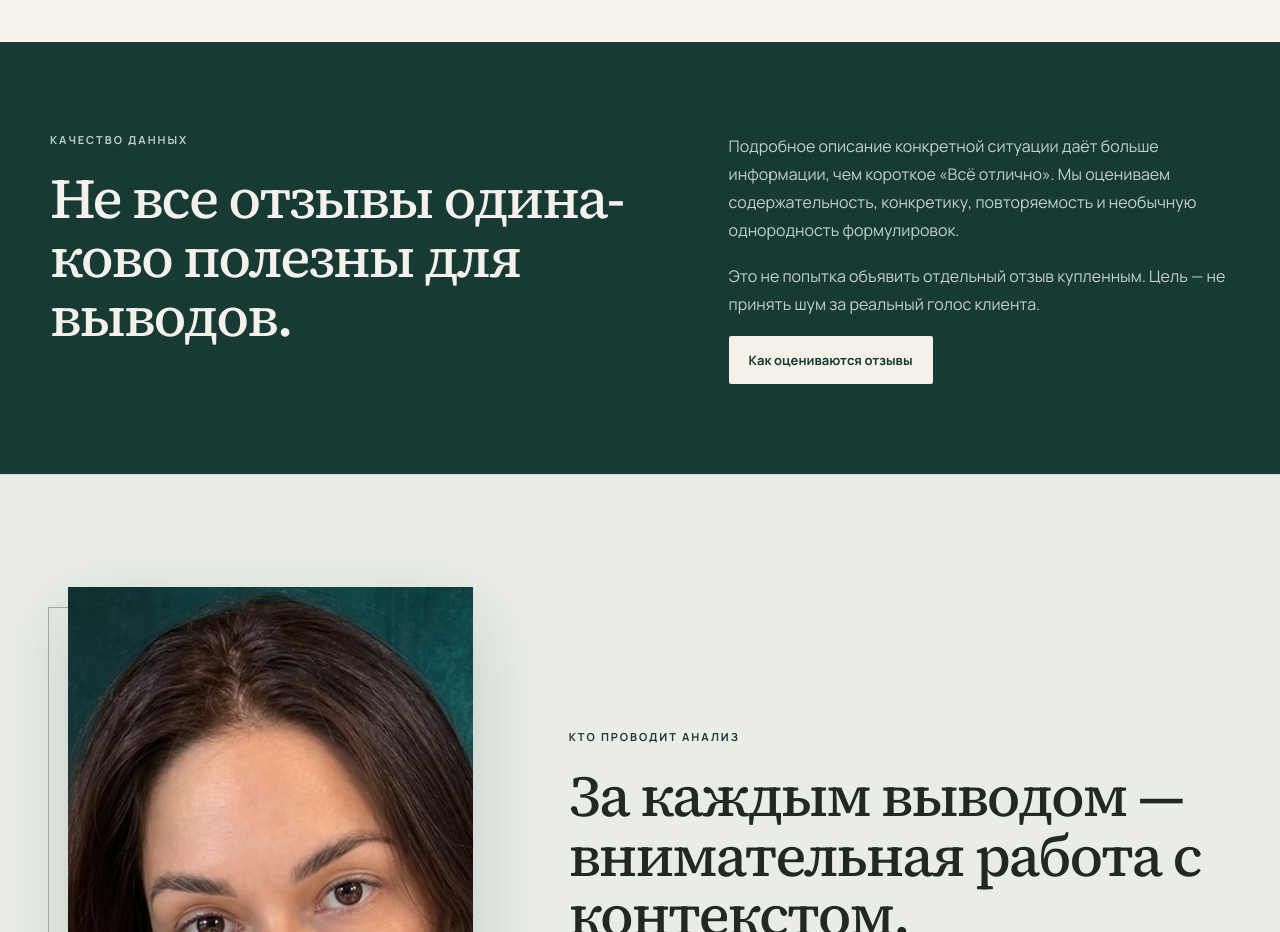
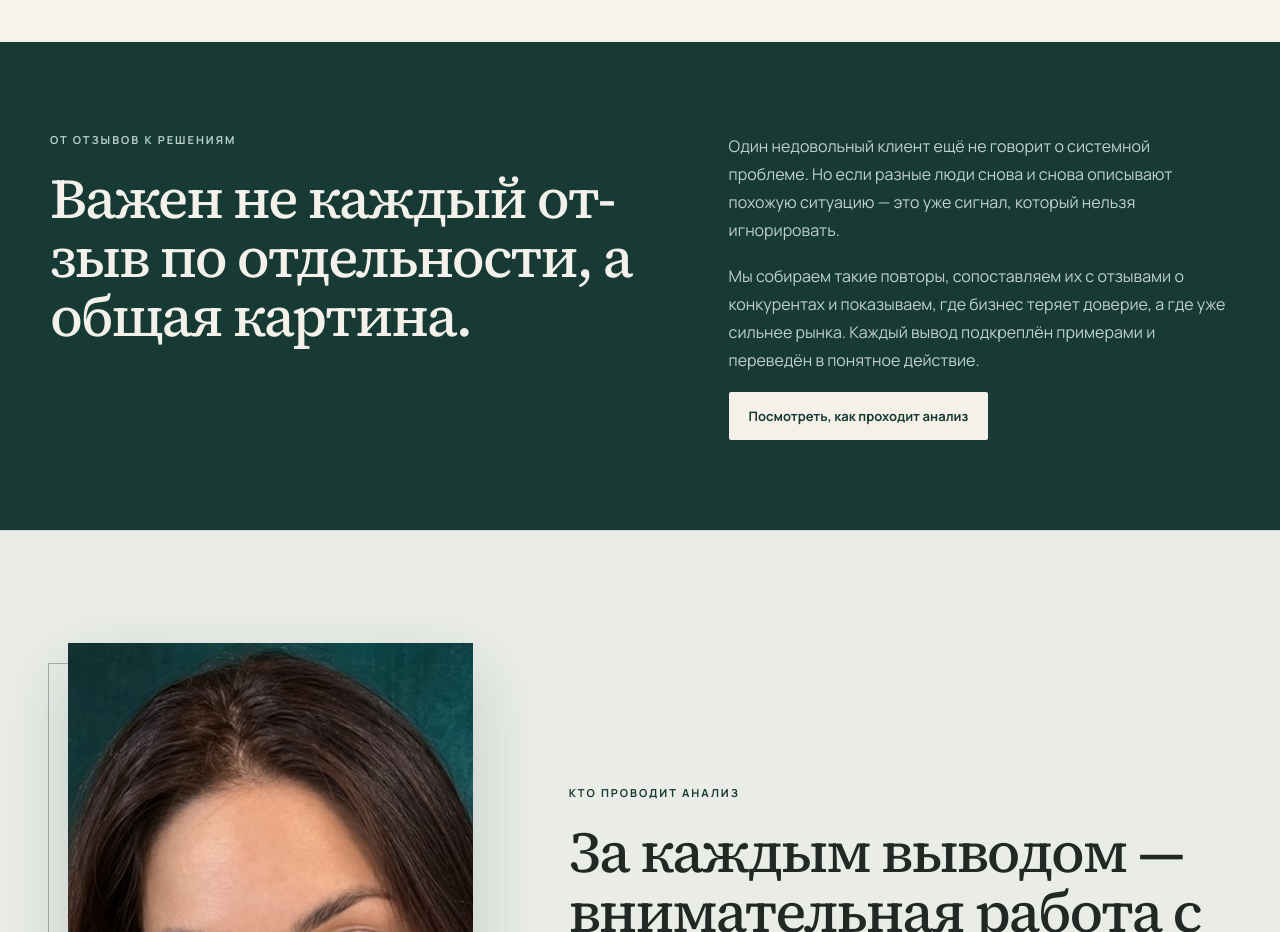
Before and after one commit to mariawinslow1/smart-go, a React (Vite) app: page / in a window 1280 px wide. Shown: the part 4300-5232 px from the top of the page. Built offline with nearby package versions, Linux system fonts and the light colour scheme.

Commit message:
Rewrite review analysis section

```diff
--- a/src/pages/Home.jsx
+++ b/src/pages/Home.jsx
@@ -23,7 +23,7 @@ export default function Home() {
     <Section eyebrow="Как строится работа" title="От массива отзывов — к ясной очередности действий." className="section-tinted"><div className="method-preview"><div><span>01</span><h3>Структурируем</h3><p>Приводим обратную связь к удобному виду и отделяем технический шум.</p></div><div><span>02</span><h3>Сопоставляем</h3><p>Ищем повторяющиеся темы, контекст, серьёзность и сильные стороны.</p></div><div><span>03</span><h3>Расставляем приоритеты</h3><p>Показываем, что проверить первым и почему это важно для клиента.</p></div></div><Link className="text-link" to="/method">Посмотреть методику <ArrowRight /></Link></Section>
     <Section eyebrow="Конкурентный контекст" title="Смотрим не только на ваш бизнес, но и на ожидания клиентов в категории."><div className="competitive-grid"><div className="competitive-intro"><p>По согласованным конкурентам анализируем открытые отзывы и сравниваем, какие темы повторяются у всех, а где конкретный бизнес заметно выигрывает или уступает.</p><p>Сильные практики конкурентов не копируются механически. Мы разбираем, почему клиенты их ценят, и предлагаем, как адаптировать этот опыт под процессы и возможности вашего бизнеса.</p></div><div className="competitive-points"><div><span>01</span><h3>Находим ориентиры</h3><p>Что клиенты особенно ценят у сильных игроков рынка.</p></div><div><span>02</span><h3>Видим разрывы</h3><p>Где ожидания клиентов уже выше привычного уровня вашего сервиса.</p></div><div><span>03</span><h3>Переводим в действия</h3><p>Какие практики стоит проверить, адаптировать и внедрить в первую очередь.</p></div></div></div></Section>
     <Section eyebrow="Примеры анализа" title="Демонстрационные кейсы показывают формат и глубину работы." intro="На примерах видно, как устроен анализ, расставляются приоритеты и формируются рекомендации."><div className="case-preview-grid">{cases.map(([no, title, amount, text]) => <Link to="/cases" className="case-preview" key={no}><div><span className="case-no">{no}</span><span className="demo-label">Демонстрационный кейс</span></div><h3>{title}</h3><p>{text}</p><strong>{amount} <ArrowRight /></strong></Link>)}</div></Section>
-    <section className="data-section"><div className="container split-copy"><div><div className="eyebrow light">Качество данных</div><h2>Не все отзывы одинаково полезны для выводов.</h2></div><div><p>Подробное описание конкретной ситуации даёт больше информации, чем короткое «Всё отлично». Мы оцениваем содержательность, конкретику, повторяемость и необычную однородность формулировок.</p><p>Это не попытка объявить отдельный отзыв купленным. Цель — не принять шум за реальный голос клиента.</p><Link className="btn btn-light" to="/method">Как оцениваются отзывы</Link></div></div></section>
+    <section className="data-section"><div className="container split-copy"><div><div className="eyebrow light">От отзывов к решениям</div><h2>Важен не каждый отзыв по отдельности, а общая картина.</h2></div><div><p>Один недовольный клиент ещё не говорит о системной проблеме. Но если разные люди снова и снова описывают похожую ситуацию — это уже сигнал, который нельзя игнорировать.</p><p>Мы собираем такие повторы, сопоставляем их с отзывами о конкурентах и показываем, где бизнес теряет доверие, а где уже сильнее рынка. Каждый вывод подкреплён примерами и переведён в понятное действие.</p><Link className="btn btn-light" to="/method">Посмотреть, как проходит анализ</Link></div></div></section>
     <section className="analyst-section"><div className="container analyst-grid"><div className="analyst-visual"><img src="/maria-winslow-avatar.jpg" alt="Maria Winslow — аналитик клиентских отзывов" width="960" height="960" loading="lazy" decoding="async" /><div className="analyst-caption"><strong>Maria Winslow</strong><span>Независимый аналитик отзывов</span></div></div><div className="analyst-copy"><div className="eyebrow">Кто проводит анализ</div><h2>За каждым выводом — внимательная работа с контекстом.</h2><p className="analyst-intro">Я помогаю бизнесу услышать в массиве отзывов то, что действительно повторяется и влияет на клиентский опыт.</p><p>Собираю разрозненные сигналы в понятную картину, сопоставляю их с практиками конкурентов и объясняю, какие изменения стоит проверить в первую очередь. Результат — не отчёт ради отчёта, а ясная логика решений.</p><div className="analyst-principles">{['Без вымышленных результатов', 'Без технологического жаргона', 'С объяснением каждого приоритета'].map(x => <span key={x}><Check />{x}</span>)}</div><div className="analyst-actions"><Link className="btn btn-primary" to="/audit">Запросить разбор</Link><a className="text-link" href={`https://t.me/${siteConfig.telegram}`} target="_blank" rel="noreferrer">Написать в Telegram <ArrowRight /></a></div></div></div></section>
     <section className="cta-band"><div className="container split-copy"><div><div className="eyebrow light">Первичный разбор</div><h2>Начните с нескольких закономерностей в своих отзывах.</h2></div><div><p>Рассмотрим часть открытой обратной связи. Стоимость — 0 ₽, без обязательства заказывать полный аудит.</p><Link className="btn btn-light" to="/audit">Запросить первичный разбор <ArrowRight /></Link></div></div></section>
   </>;
```
